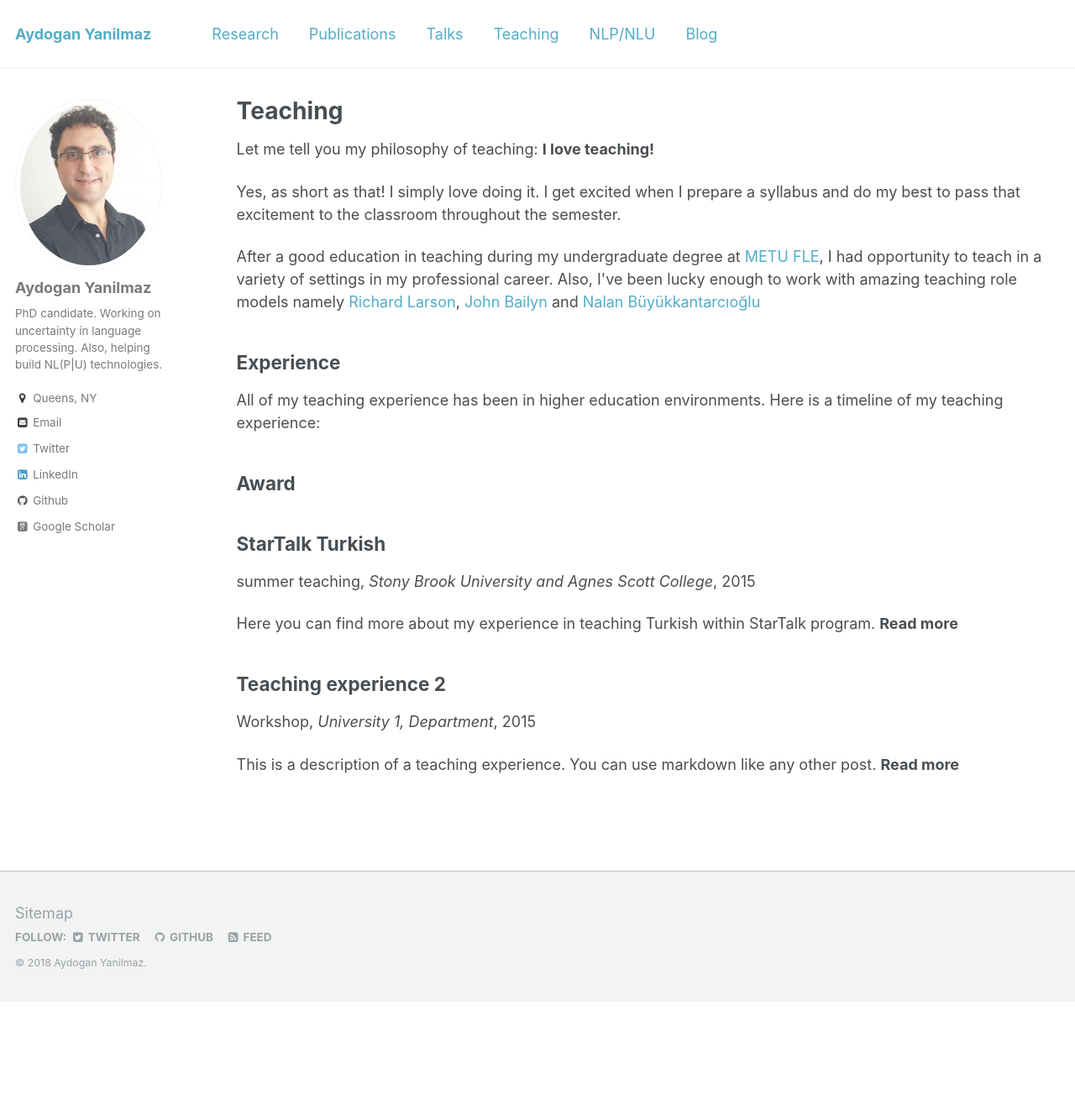
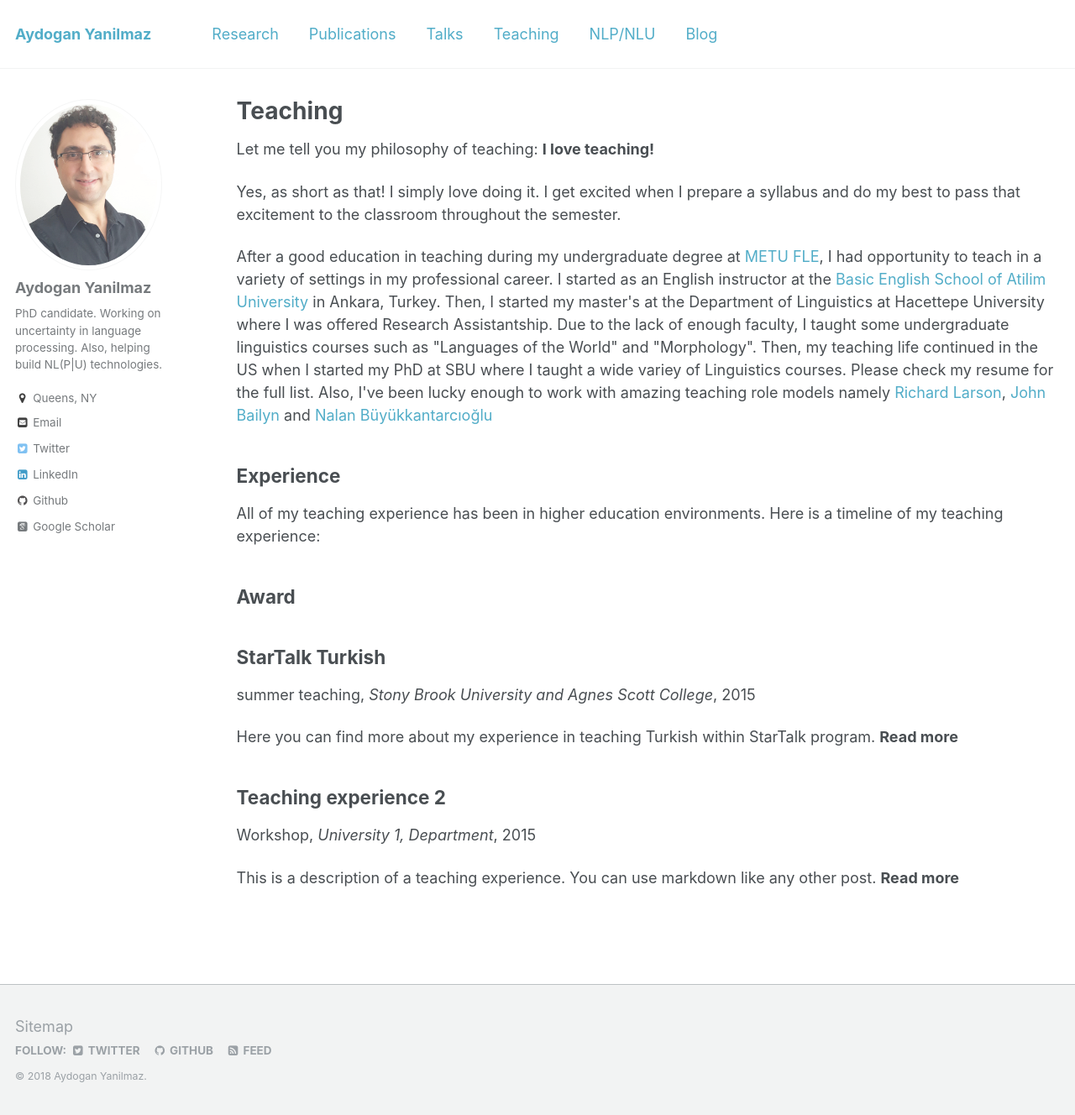
Before and after one commit to aydoganyanilmaz/aydoganyanilmaz.github.io, a Jekyll site: the page built from _pages/teaching.html, in a window 1280 px wide and 1328 px high. Shown: the whole window at 84% size. Built offline with Jekyll 4.4.1, drawn with Linux system fonts in a browser that asks for light colours; some web fonts are replaced.

Commit message:
Update teaching.html

```diff
--- a/_pages/teaching.html
+++ b/_pages/teaching.html
@@ -11,8 +11,12 @@ author_profile: true
 <p>Yes, as short as that! I simply love doing it. I get excited when I prepare a syllabus and do my best to pass that excitement to
   the classroom throughout the semester. </p>
 <p>After a good education in teaching during my undergraduate degree at <a href="http://fle.metu.edu.tr/" style="color:#52adc8" target="_blank"
-                                                                            rel="noopener">METU FLE</a>, I had opportunity to teach in a variety of settings in my professional career. Also,
-I've been lucky enough to work with amazing teaching role models namely <a href="https://linguistics.stonybrook.edu/faculty/richard.larson" style="color:#52adc8" target="_blank" rel="noopener">Richard Larson</a>, <a href="https://linguistics.stonybrook.edu/faculty/john.bailyn" style="color:#52adc8" target="_blank" rel="noopener">John Bailyn</a>&nbsp;and <a href="http://www.idb.hacettepe.edu.tr/En/faculty-members.html"  style="color:#52adc8" target="_blank" rel="noopener">Nalan B&uuml;y&uuml;kkantarcıoğlu</a>
+                                                                            rel="noopener">METU FLE</a>, I had opportunity to teach in a variety of settings in my professional career. I started as an English instructor at the
+  <a href="http://dbe.atilim.edu.tr/?lang=en" style="color:#52adc8" target="_blank" rel="noopener">Basic English School of Atilim University</a> in Ankara, Turkey. Then, I started my master's at the
+  <a href="http://www.idb.hacettepe.edu.tr/En/main.html" target="_blank" rel="noopener">Department of Linguistics at Hacettepe University</a> where I was offered Research Assistantship. Due to the lack of enough faculty, I taught some undergraduate linguistics courses such as
+  "Languages of the World" and "Morphology". Then, my teaching life continued in the US when I started my PhD at SBU where I taught a wide
+  variey of Linguistics courses. Please check my <a href="http://www.idb.hacettepe.edu.tr/En/main.html" target="_blank" rel="noopener">resume</a> for the full list. Also,
+I've been lucky enough to work with amazing teaching role models namely <a href="https://aydoganyanilmaz.github.io/files/ay_cv_dec2017.pdf" style="color:#52adc8" target="_blank" rel="noopener">Richard Larson</a>, <a href="https://linguistics.stonybrook.edu/faculty/john.bailyn" style="color:#52adc8" target="_blank" rel="noopener">John Bailyn</a>&nbsp;and <a href="http://www.idb.hacettepe.edu.tr/En/faculty-members.html"  style="color:#52adc8" target="_blank" rel="noopener">Nalan B&uuml;y&uuml;kkantarcıoğlu</a>
 
 <h2><strong>Experience</strong></h2>
 <p> All of my teaching experience has been in higher education environments. Here is a timeline of my teaching experience: </p>
```
